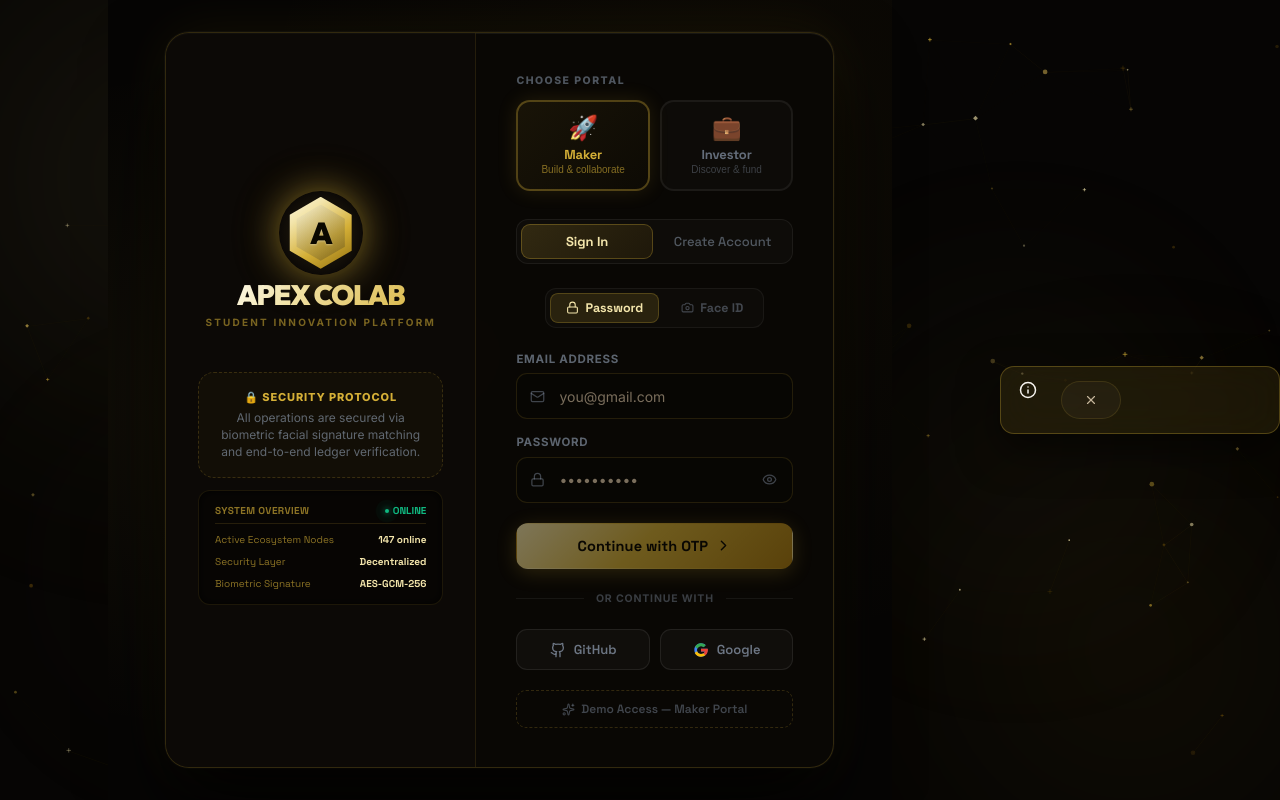
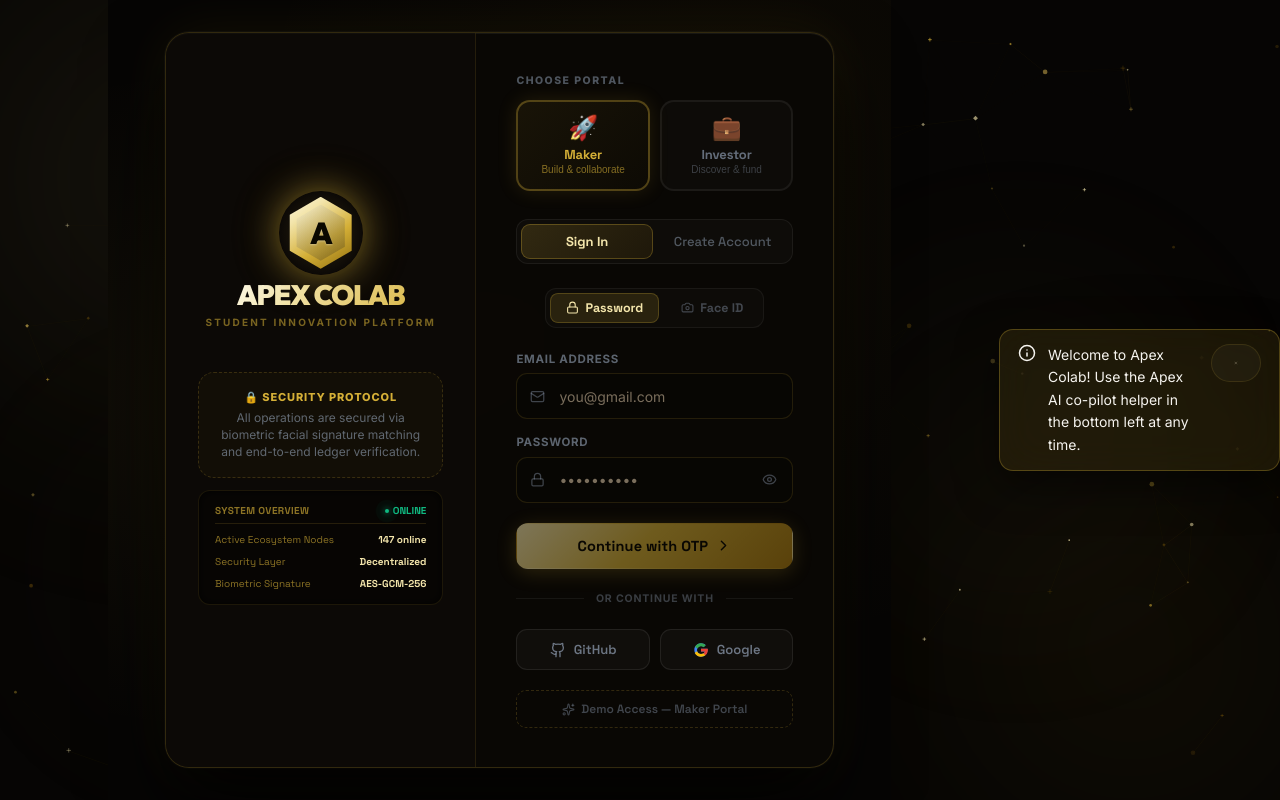
Before and after one commit to Krushanth-M/apex-colab, a React (Vite) app: page / in a window 1280 px wide. Built offline with nearby package versions, Linux system fonts and the light colour scheme.

Commit message:
Fix: Resolve empty toast notification popup text rendering bug

```diff
--- a/src/components/Toast.jsx
+++ b/src/components/Toast.jsx
@@ -17,7 +17,8 @@ const ICONS = {
 
 // ─── Single Toast ──────────────────────────────────────────────────────────────
 function ToastItem({ toast, dismiss }) {
-  const { id, message, type = 'info' } = toast;
+  const { id, message, text, type = 'info' } = toast;
+  const content = message || text;
   const elRef = useRef(null);
 
   // Trigger the fade-up animation on mount
@@ -48,7 +49,7 @@ function ToastItem({ toast, dismiss }) {
       </span>
 
       {/* Message */}
-      <span className="toast__message">{message}</span>
+      <span className="toast__message">{content}</span>
 
       {/* Dismiss button */}
       <button
```
